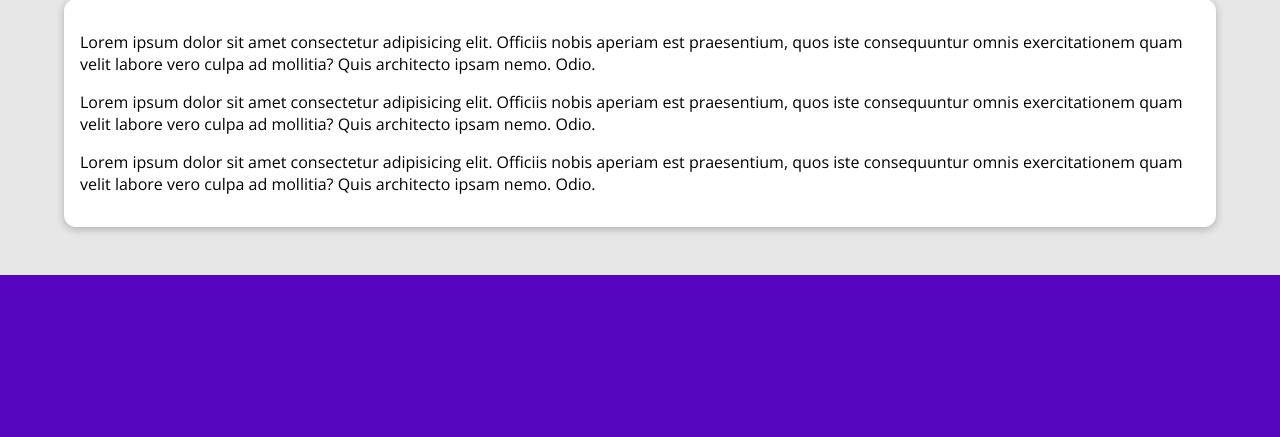
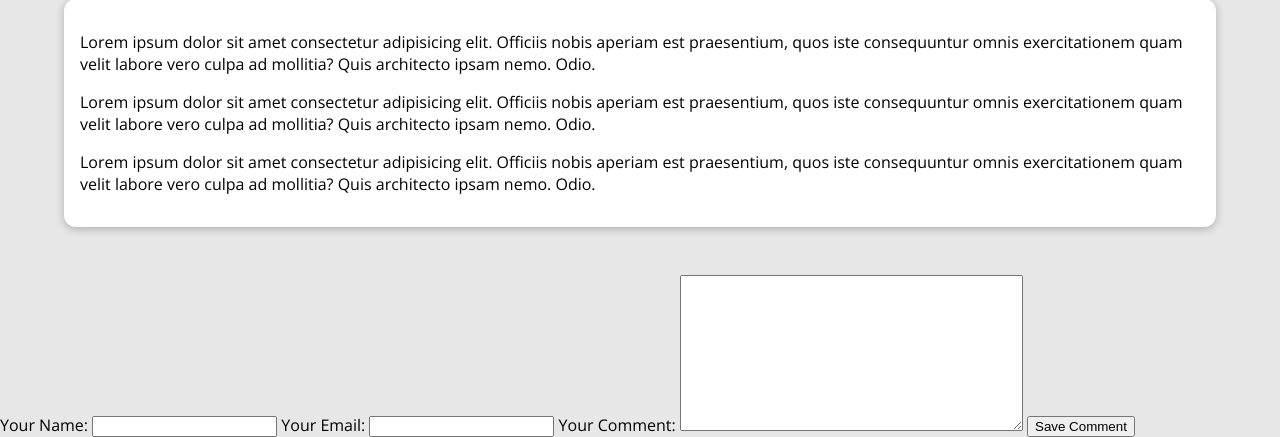
Before and after one commit to PascalLiPooKim/django-project-building-a-blog, a Django app: a page that uses my_site/blog/templates/blog/post-detail.html in a window 1280 px wide. Shown: the part 529-966 px from the top of the page. Before the commit the page ends 804 px from the top, so only its background shows below. Run offline with Django 4.2, Linux system fonts and the light colour scheme; data comes from the database, SQL or seed files in the repository.

Commit message:
add a comment form

```diff
--- /dev/null
+++ b/my_site/blog/forms.py
@@ -0,0 +1,14 @@
+from django import forms
+
+from .models import Comment
+
+
+class CommentForm(forms.ModelForm):
+    class Meta:
+        model = Comment
+        exclude = ["post"]
+        labels = {
+            "user_name": "Your Name",
+            "user_email": "Your Email",
+            "text": "Your Comment"
+        }
--- a/my_site/blog/templates/blog/post-detail.html
+++ b/my_site/blog/templates/blog/post-detail.html
@@ -33,8 +33,9 @@
 
 
     <div>
-        <form method="post" action>
-
+        <form>
+            {{ comment_form }}
+            <button> Save Comment</button>
         </form>
     </div>
 {% endblock %}
--- a/my_site/blog/views.py
+++ b/my_site/blog/views.py
@@ -2,6 +2,8 @@ from django.shortcuts import render, get_object_or_404
 from .models import Post
 
 from django.views.generic import ListView, DetailView
+
+from .forms import CommentForm
 
 
 # Create your views here.
@@ -44,6 +46,7 @@ class SinglePostView(DetailView):
     def get_context_data(self, **kwargs):
         context = super().get_context_data(**kwargs)
         context["post_tags"] = self.object.tags.all()
+        context["comment_form"] = CommentForm()
         return context
 
 # def postDetail(request, slug):
```
